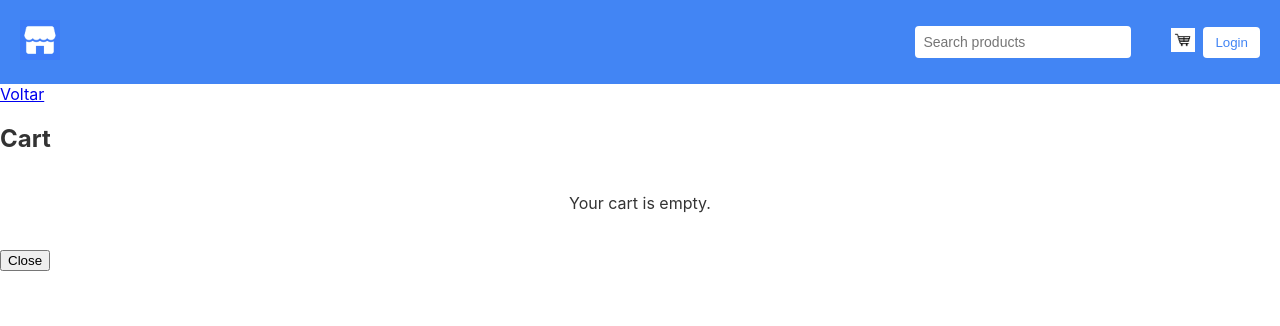
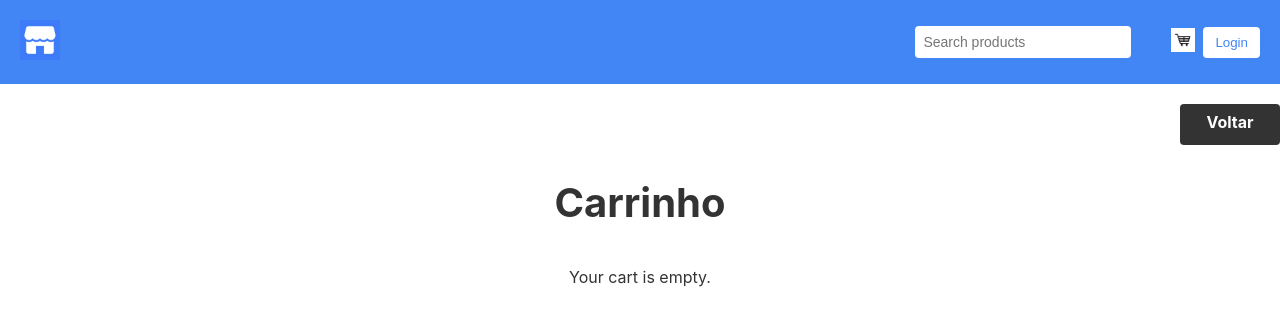
Before and after one commit to juniormatoss/Marketplace, a React (Create React App) app: page /cart in a window 1280 px wide. Shown: the top 326 px of the page. Built offline with nearby package versions, Linux system fonts and the light colour scheme.

Commit message:
carrinho

```diff
--- a/src/Cart.css
+++ b/src/Cart.css
@@ -2,16 +2,18 @@
 
 .cart-page {
   width: 100%;
-  max-width: 800px;
+  max-width: 1200px;
   margin: 0 auto;
   padding: 20px;
 }
 
 .cart-title {
-  font-size: 24px;
+  font-size: 40px;
   margin-bottom: 20px;
   color: #333;
+  text-align: center;
 }
+
 
 .cart-items {
   list-style: none;
@@ -21,14 +23,14 @@
 .cart-item {
   display: flex;
   align-items: center;
-  margin-bottom: 20px;
+  margin-bottom: 40px;
   border-bottom: 1px solid #eee;
-  padding-bottom: 10px;
+  padding-bottom: 20px;
 }
 
 .cart-item-image {
-  flex: 0 0 100px;
-  margin-right: 20px;
+  flex: 0 0 120px;
+  margin-right: 30px;
 }
 
 .cart-item-image img {
@@ -42,20 +44,20 @@
 }
 
 .cart-item-title {
-  font-size: 18px;
-  margin-bottom: 10px;
+  font-size: 20px;
+  margin-bottom: 15px;
   color: #333;
 }
 
 .cart-item-price {
-  font-size: 16px;
-  margin-bottom: 10px;
+  font-size: 18px;
+  margin-bottom: 15px;
   color: #888;
 }
 
 .cart-item-description {
-  font-size: 14px;
-  margin-bottom: 10px;
+  font-size: 16px;
+  margin-bottom: 15px;
   color: #555;
 }
 
@@ -126,14 +128,9 @@
   background-color: #ccc;
 }
 
-.quantity {
-  margin: 0 10px;
-  font-size: 16px;
-}
-
 .cart-summary {
-  margin-top: 30px;
-  padding: 20px;
+  margin-top: 40px;
+  padding: 30px;
   background-color: #f5f5f5;
   border-radius: 4px;
 }
@@ -165,7 +162,7 @@
   width: 100%;
   max-width: 200px;
   margin: 20px auto 0;
-  padding: 12px 20px;
+  padding: 10px 20px;
   background-color: #4caf50;
   color: #fff;
   text-align: center;
@@ -179,3 +176,23 @@
 .checkout-button:hover {
   background-color: #45a249;
 }
+
+.back-button {
+  display: block;
+  width: 80px; /* Ajusta a largura do botão */
+  height: 25px; /* Ajusta a altura do botão */
+  margin: 20px 0 0 auto; /* Alinha o botão à direita */
+  padding: 8px 10px;
+  background-color: #333;
+  color: #fff;
+  text-align: center;
+  font-size: 16px;
+  font-weight: bold;
+  text-decoration: none;
+  border-radius: 4px;
+  cursor: pointer;
+}
+
+.back-button:hover {
+  background-color: #222;
+}
--- a/src/Cart.js
+++ b/src/Cart.js
@@ -52,7 +52,7 @@ const Cart = ({ onClose }) => {
         <Link to="/" className="back-button">
           Voltar
         </Link>
-        <h2 className="cart-title">Cart</h2>
+        <h2 className="cart-title">Carrinho</h2>
         {cartItems.length > 0 ? (
           <>
             <div className="cart-items">{renderCartItems()}</div>
@@ -72,9 +72,6 @@ const Cart = ({ onClose }) => {
         ) : (
           <p className="cart-empty">Your cart is empty.</p>
         )}
-        <button className="cart-close" onClick={onClose}>
-          Close
-        </button>
       </div>
     </div>
   );
```
